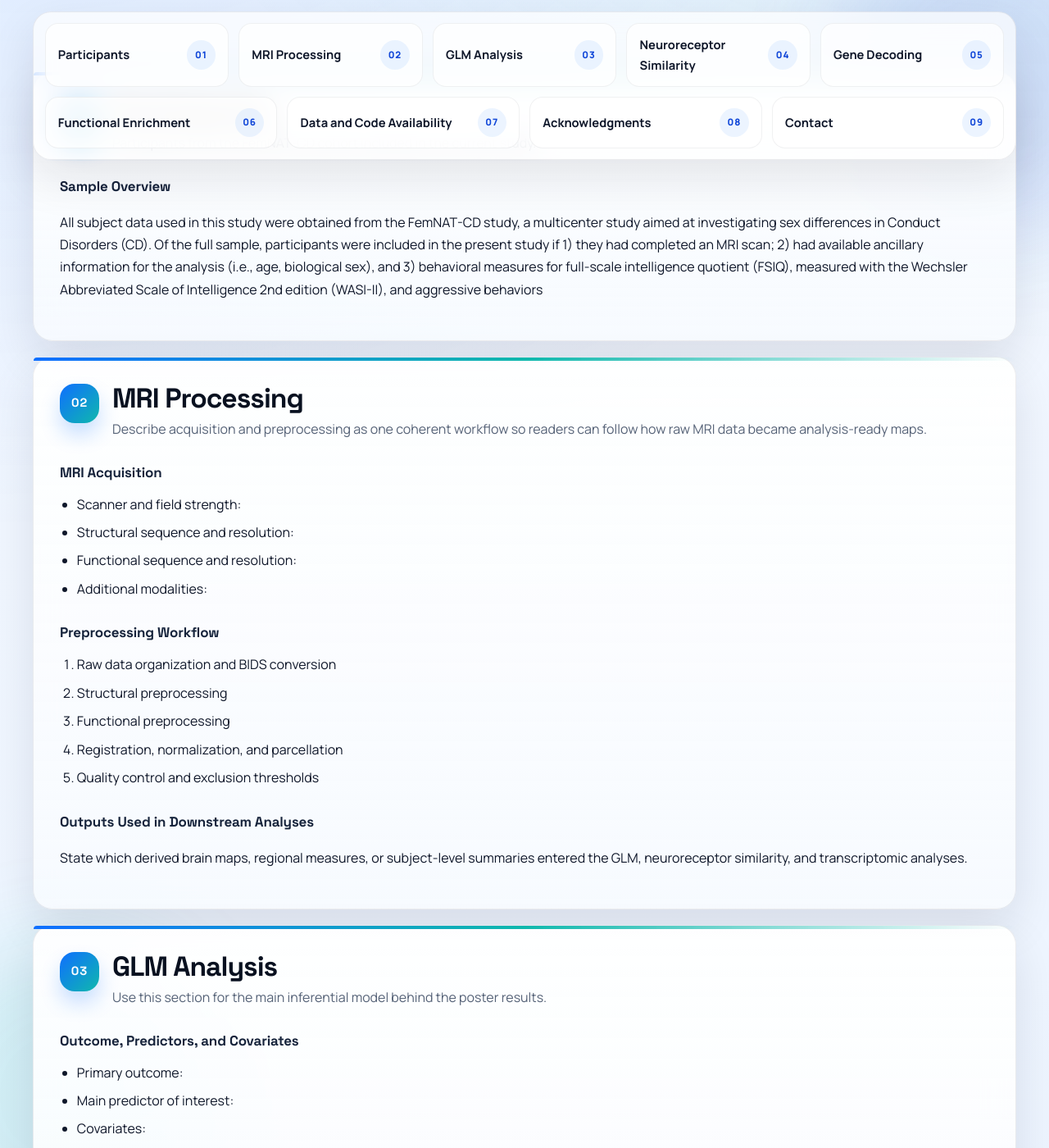
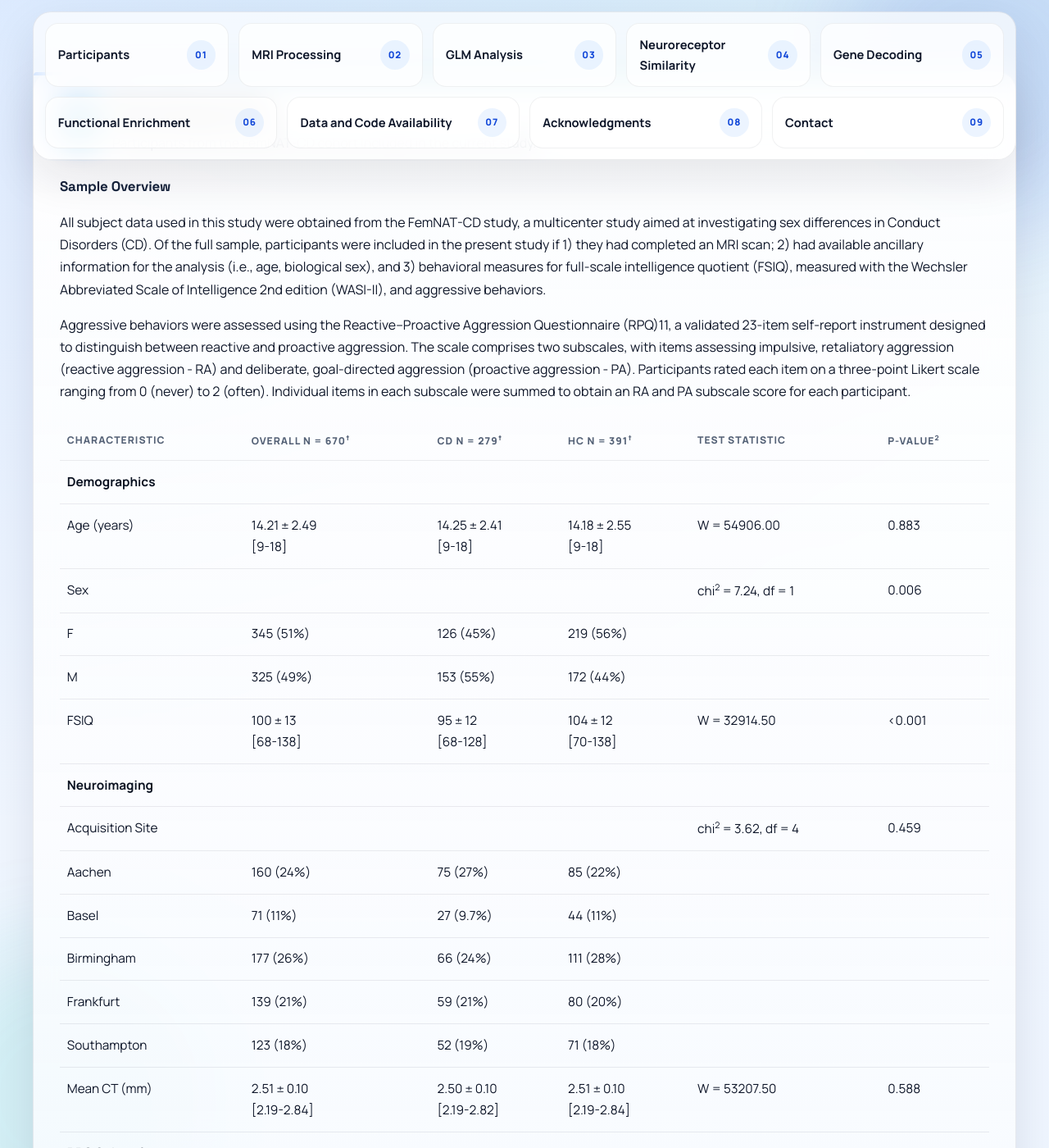
Before and after one commit to alegiac95/Aggression_ohbm26_supplementary, a Jekyll site: the page built from index.md, in a window 1280 px wide and 1400 px high, scrolled down 933 px. Shown: the whole window at 82% size. Built offline with Jekyll 4.4.1, drawn with Linux system fonts in a browser that asks for light colours; some of the changed text lies outside the part shown.

Commit message:
Add participant summary table

```diff
--- a/index.md
+++ b/index.md
@@ -65,7 +65,31 @@ title: Neuroanatomical and transcriptomic underpinnings of functional aggression
 
 ### Sample Overview
 All subject data used in this study were obtained from the FemNAT-CD study, a multicenter study aimed at investigating sex differences in Conduct Disorders (CD).
-Of the full sample, participants were included in the present study if 1) they had completed an MRI scan; 2) had available ancillary information for the analysis (i.e., age, biological sex), and 3) behavioral measures for full-scale intelligence quotient (FSIQ), measured with the Wechsler Abbreviated Scale of Intelligence 2nd edition (WASI-II), and aggressive behaviors
+Of the full sample, participants were included in the present study if 1) they had completed an MRI scan; 2) had available ancillary information for the analysis (i.e., age, biological sex), and 3) behavioral measures for full-scale intelligence quotient (FSIQ), measured with the Wechsler Abbreviated Scale of Intelligence 2nd edition (WASI-II), and aggressive behaviors.
+
+Aggressive behaviors were assessed using the Reactive–Proactive Aggression Questionnaire (RPQ)11, a validated 23-item self-report instrument designed to distinguish between reactive and proactive aggression. The scale comprises two subscales, with items assessing impulsive, retaliatory aggression (reactive aggression - RA) and deliberate, goal-directed aggression (proactive aggression - PA). Participants rated each item on a three-point Likert scale ranging from 0 (never) to 2 (often). Individual items in each subscale were summed to obtain an RA and PA subscale score for each participant.
+
+| Characteristic | Overall N = 670<sup>&dagger;</sup> | CD N = 279<sup>&dagger;</sup> | HC N = 391<sup>&dagger;</sup> | Test statistic | p-value<sup>2</sup> |
+| --- | --- | --- | --- | --- | --- |
+| **Demographics** |  |  |  |  |  |
+| Age (years) | 14.21 &plusmn; 2.49<br>[9-18] | 14.25 &plusmn; 2.41<br>[9-18] | 14.18 &plusmn; 2.55<br>[9-18] | W = 54906.00 | 0.883 |
+| Sex |  |  |  | chi<sup>2</sup> = 7.24, df = 1 | 0.006 |
+| F | 345 (51%) | 126 (45%) | 219 (56%) |  |  |
+| M | 325 (49%) | 153 (55%) | 172 (44%) |  |  |
+| FSIQ | 100 &plusmn; 13<br>[68-138] | 95 &plusmn; 12<br>[68-128] | 104 &plusmn; 12<br>[70-138] | W = 32914.50 | &lt;0.001 |
+| **Neuroimaging** |  |  |  |  |  |
+| Acquisition Site |  |  |  | chi<sup>2</sup> = 3.62, df = 4 | 0.459 |
+| Aachen | 160 (24%) | 75 (27%) | 85 (22%) |  |  |
+| Basel | 71 (11%) | 27 (9.7%) | 44 (11%) |  |  |
+| Birmingham | 177 (26%) | 66 (24%) | 111 (28%) |  |  |
+| Frankfurt | 139 (21%) | 59 (21%) | 80 (20%) |  |  |
+| Southampton | 123 (18%) | 52 (19%) | 71 (18%) |  |  |
+| Mean CT (mm) | 2.51 &plusmn; 0.10<br>[2.19-2.84] | 2.50 &plusmn; 0.10<br>[2.19-2.82] | 2.51 &plusmn; 0.10<br>[2.19-2.84] | W = 53207.50 | 0.588 |
+| **RPQ Subscales** |  |  |  |  |  |
+| PA Subscale | 2.21 &plusmn; 3.40<br>[0-19] | 4.01 &plusmn; 4.27<br>[0-19] | 0.93 &plusmn; 1.70<br>[0-11] | W = 82819.00 | &lt;0.001 |
+| RA Subscale | 7.9 &plusmn; 5.1<br>[0-22] | 11.3 &plusmn; 5.1<br>[0-22] | 5.5 &plusmn; 3.6<br>[0-20] | W = 88920.50 | &lt;0.001 |
+
+*Note:* Values are expressed as mean &plusmn; SD [range] or n (%). FSIQ = Full-Scale Intelligence Quotient Score; CT = Cortical Thickness; RPQ = Reactive Proactive Aggression Questionnaire; RA = Reactive Aggression; PA = Proactive Aggression. <sup>&dagger;</sup> n (%); mean &plusmn; SD [range]. <sup>2</sup> Pearson's chi-squared test; Wilcoxon rank sum test.
 
 </section>
 
```
